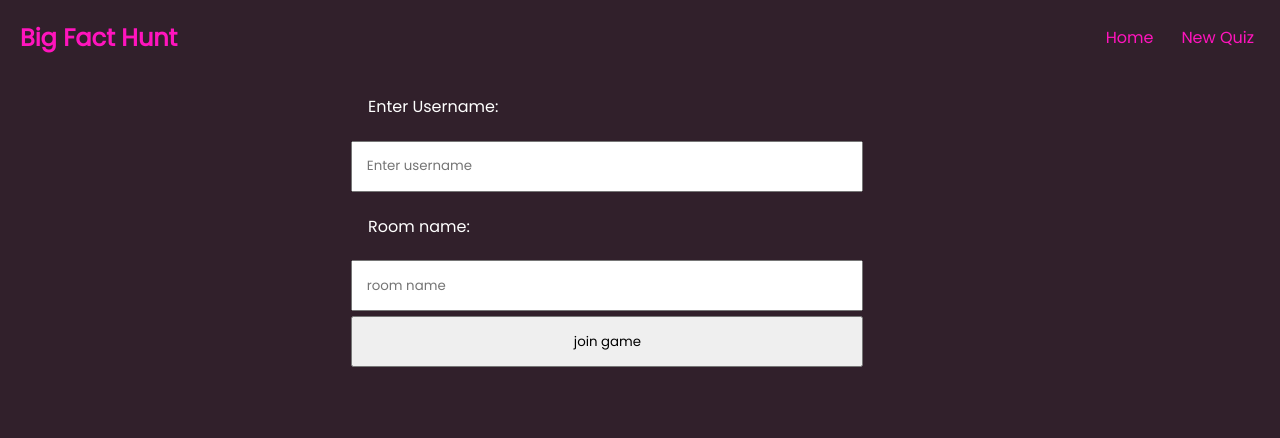
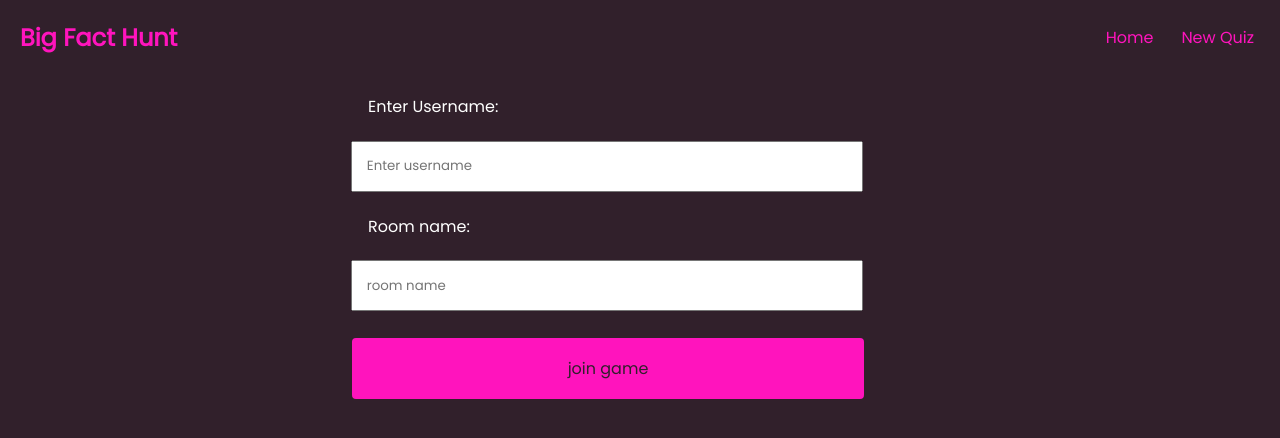
Before and after one commit to aPatient97/big-fact-hunt, a React (Create React App) app in the folder fact-hunt/: page /join in a window 1280 px wide. Shown: the top 438 px of the page. Built offline with nearby package versions, Linux system fonts and the light colour scheme.

Commit message:
styling for join quix form

```diff
--- a/fact-hunt/src/pages/JoinQuiz/index.js
+++ b/fact-hunt/src/pages/JoinQuiz/index.js
@@ -1,4 +1,5 @@
 import React from 'react'
+import './style.css'
 
 const JoinQuiz = () => {
   return (
@@ -8,7 +9,7 @@ const JoinQuiz = () => {
             <input type="text" placeholder="Enter username" name="username"/>
             <label htmlFor='room-name'>Room name: </label>
             <input type='text' placeholder='room name' name='room-name'/>
-            <input type="submit" value="join game"/>
+            <input id="join-game-btn" type="submit" value="join game"/>
         </form>
     </div>
   )
--- /dev/null
+++ b/fact-hunt/src/pages/JoinQuiz/style.css
@@ -0,0 +1,22 @@
+* {
+    box-sizing: border-box;
+}
+
+#join-game-btn {
+    cursor: pointer;
+    color: var(--clr-bg);
+    background-color: var(--clr-neon);
+    font-size: 1rem;
+    cursor: pointer;
+    border: var(--clr-neon) 0.125em solid;
+    padding: 1em;
+    margin: 1.5em 0.2em 0em 0.2em;
+    border-radius: 0.25em;
+}
+
+#join-game-btn:hover {
+    color: white;
+    text-shadow:  0 0 0.125em hsl(0 0% 100% / 0.3),
+      0 0 0.45em currentColor;
+    box-shadow: inset 0 0 0.5em 0 var(--clr-neon), 0 0 0.5em 0 var(--clr-neon);position: relative;
+}
```
